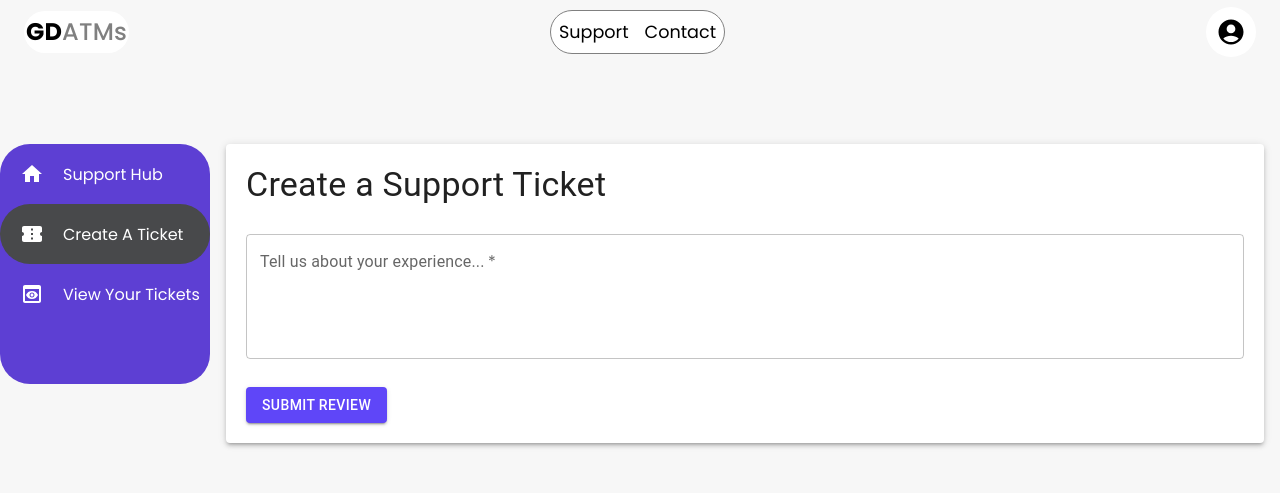
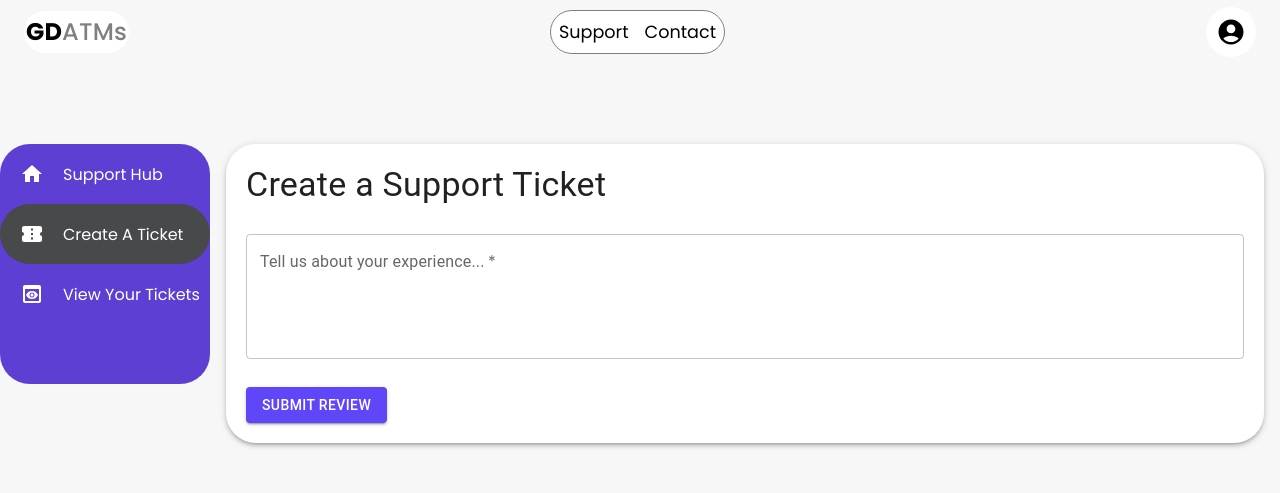
Before and after one commit to pToum21/gd-atms-v2, a React (Vite) app in the folder client/: page /create-a-ticket in a window 1280 px wide. Shown: the top 493 px of the page. Built offline with nearby package versions, Linux system fonts and the light colour scheme; no server answers.

Commit message:
updated the border radius on the create a ticket form

```diff
--- a/client/src/components/CreateATicket.jsx
+++ b/client/src/components/CreateATicket.jsx
@@ -30,7 +30,7 @@ const CreateATicket = () => {
                 </Box>
             )}
             <Box flex={1} p={2}>
-                <Paper elevation={3} style={{ padding: '20px' }}>
+                <Paper elevation={3} style={{ padding: '20px', borderRadius: '30px' }}>
                     <Typography variant="h4" gutterBottom>
                         Create a Support Ticket
                     </Typography>
```
